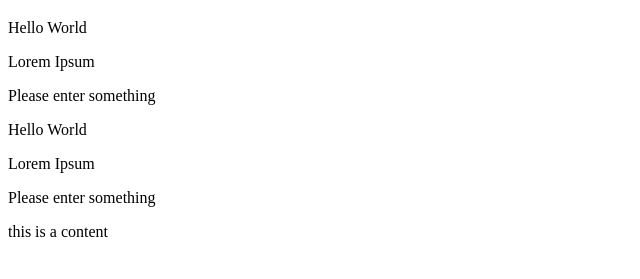
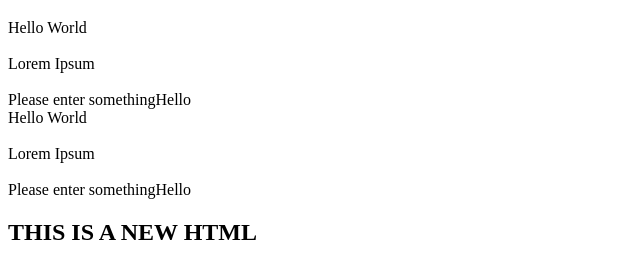
Before and after one commit to Nderingo/Test, a plain HTML site: page css/new1/index.html in a window 1280 px wide. Shown: the part 61-340 px from the top of the page, without its empty margins (0-640 px from the left). Drawn offline with Linux system fonts and the light colour scheme.

Commit message:
changed the script.js

```diff
--- a/css/new1/index.html
+++ b/css/new1/index.html
@@ -20,7 +20,7 @@
         <p>Lorem Ipsum</p>
         <p class="error">Please enter something</p>
     </div>
-    <div class="error">
+    <div class="errors">
         <p>this is a content</p>
     </div>
     <script src="sandbos.js"></script>
--- a/css/new1/sandbos.js
+++ b/css/new1/sandbos.js
@@ -7,17 +7,24 @@ para.forEach(para=>{
 // console.log(para)
 
 
-const tags = document.querySelectorAll('div');
+// const tags = document.querySelectorAll('div');
 
-console.log(tags[1]);
+// console.log(tags[1]);
 
-const error = document.querySelectorAll('.error');
+// const error = document.querySelectorAll('.error');
 
 // console.log(error)
 
-const hereby = document.getElementsByClassName('.error');
+const hereby = document.querySelectorAll('div');
 hereby.forEach(hereby=>{
     console.log(hereby.innerText);
+    hereby.innerText += 'Hello'
 });
 
 // console.log(hereby.innerText);
+
+// changing the CONTENT_MODE
+
+const content = document.querySelector('.errors');
+
+content.innerHTML = '<h2>THIS IS A NEW HTML</h2>'
```
